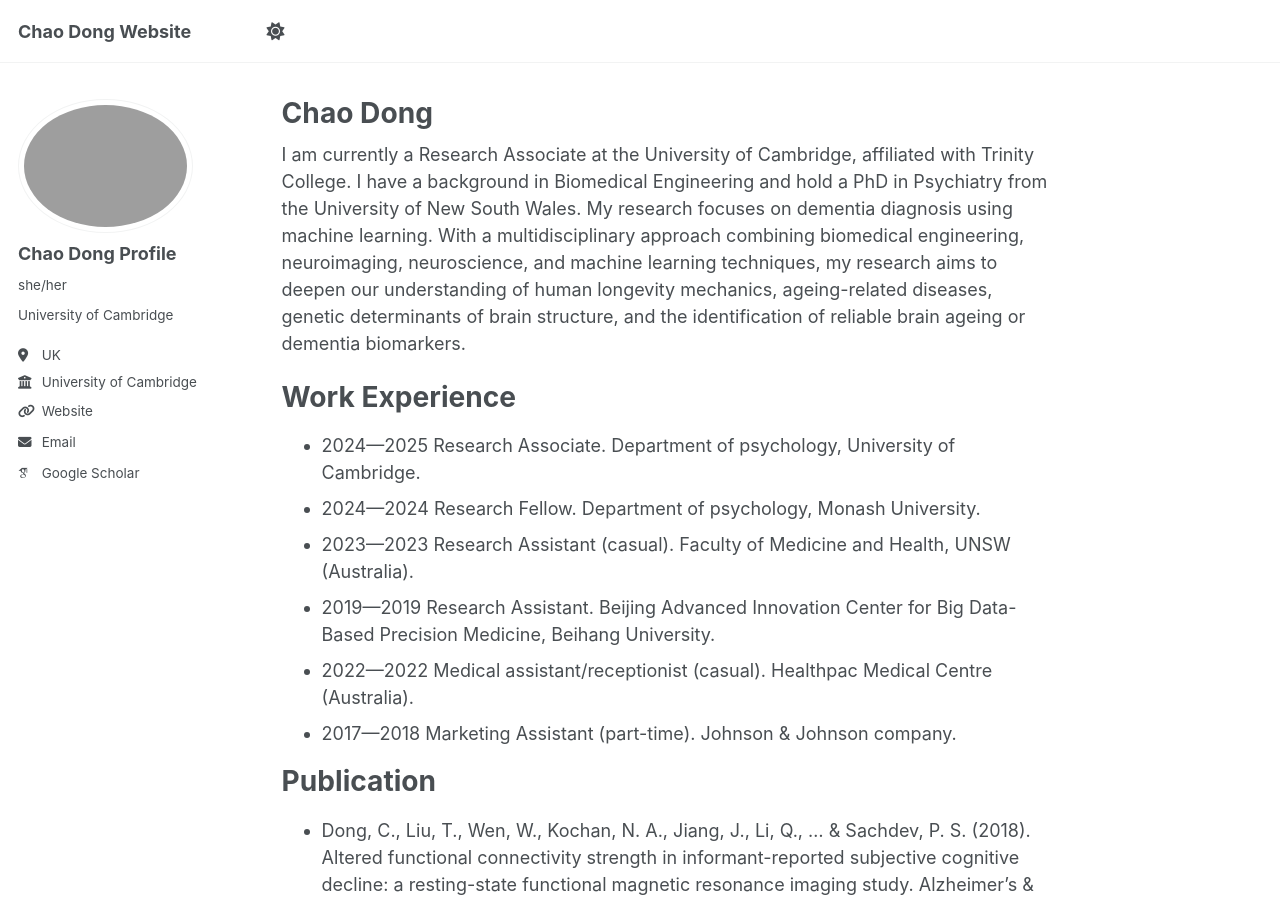
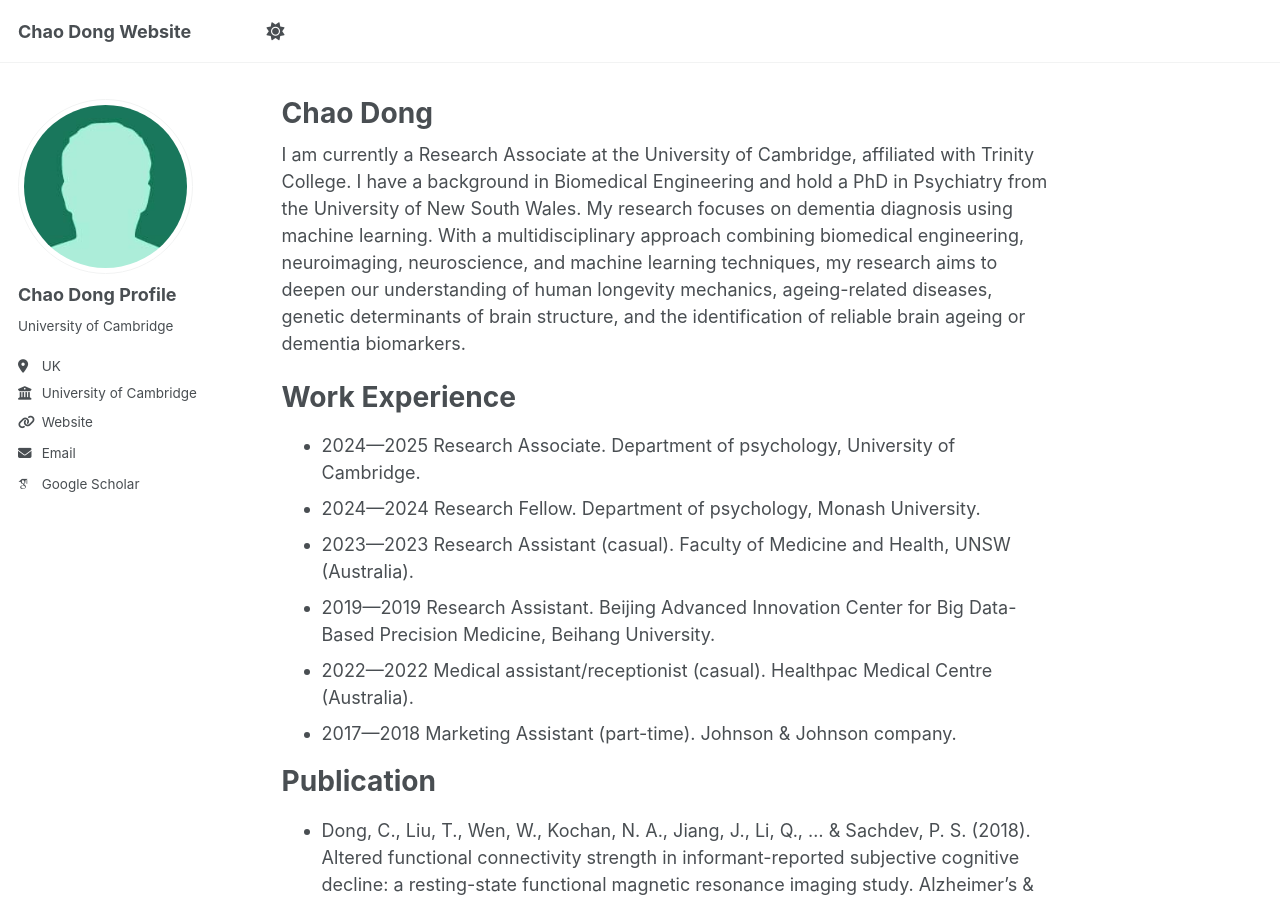
Before and after one commit to ChaoDong12/chaodong.github.io, a Jekyll site: the page built from _pages/about.md, in a window 1280 px wide and 900 px high. Built offline with Jekyll 4.4.1, drawn with Linux system fonts in a browser that asks for light colours; some web fonts are replaced.

Commit message:
Update _config.yml

```diff
--- a/_config.yml
+++ b/_config.yml
@@ -22,9 +22,9 @@ repository               : "academicpages/academicpages.github.io"
 #               Additional customization can be done by editing /_includes/author-profile.html
 author:
   # Biographic information
-  avatar           : "Chao_Dong.png"
+  avatar           : "bio-photo-2.jpg"
   name             : "Chao Dong Profile"
-  pronouns         : "she/her"
+  pronouns         : # "she/her"
   bio              : "University of Cambridge"
   location         : "UK"
   employer         : "University of Cambridge"
```
